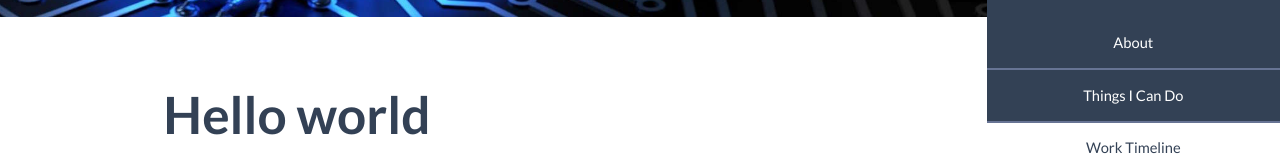
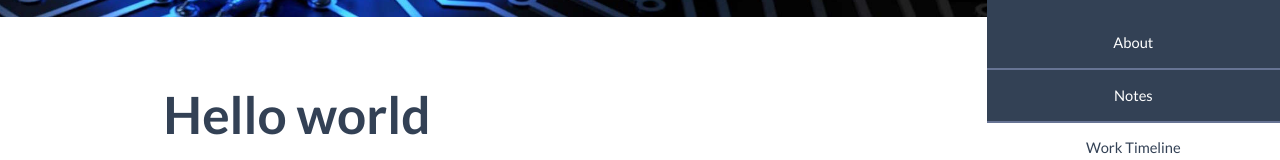
Before and after one commit to edualmeida/resume-html, a plain HTML site: page index.html in a window 1280 px wide. Shown: the part 276-436 px from the top of the page. Drawn offline with Linux system fonts and the light colour scheme.

Commit message:
change menu title

```diff
--- a/index.html
+++ b/index.html
@@ -20,7 +20,7 @@
 				<nav id="nav">
 					<ul>
 						<li><a href="#one" class="active">About</a></li>
-						<li><a href="#two">Things I Can Do</a></li>
+						<li><a href="#two">Notes</a></li>
 						<li><a href="#three">Work Timeline</a></li>
 						<li><a href="#four">Contact</a></li>
 					</ul>
```
